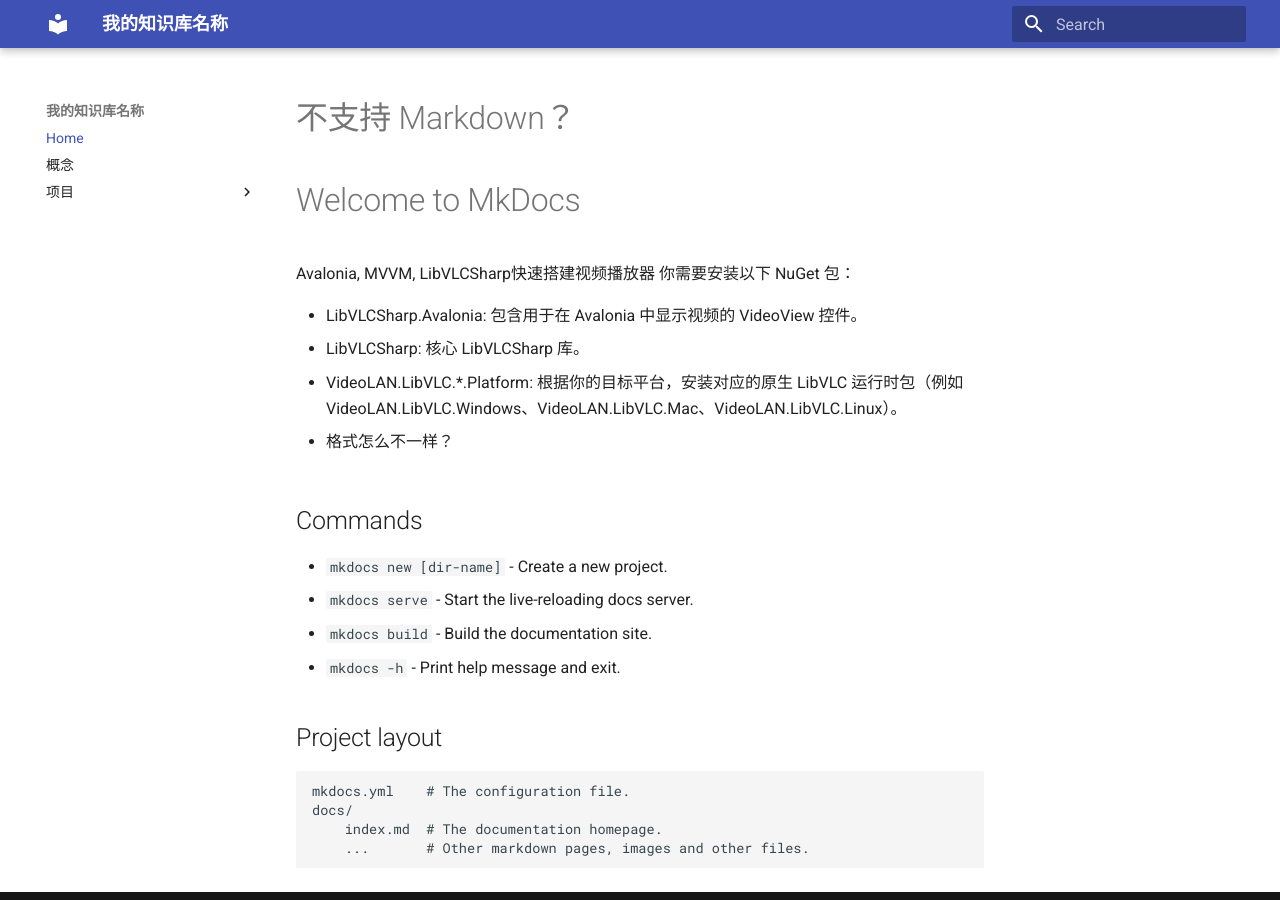
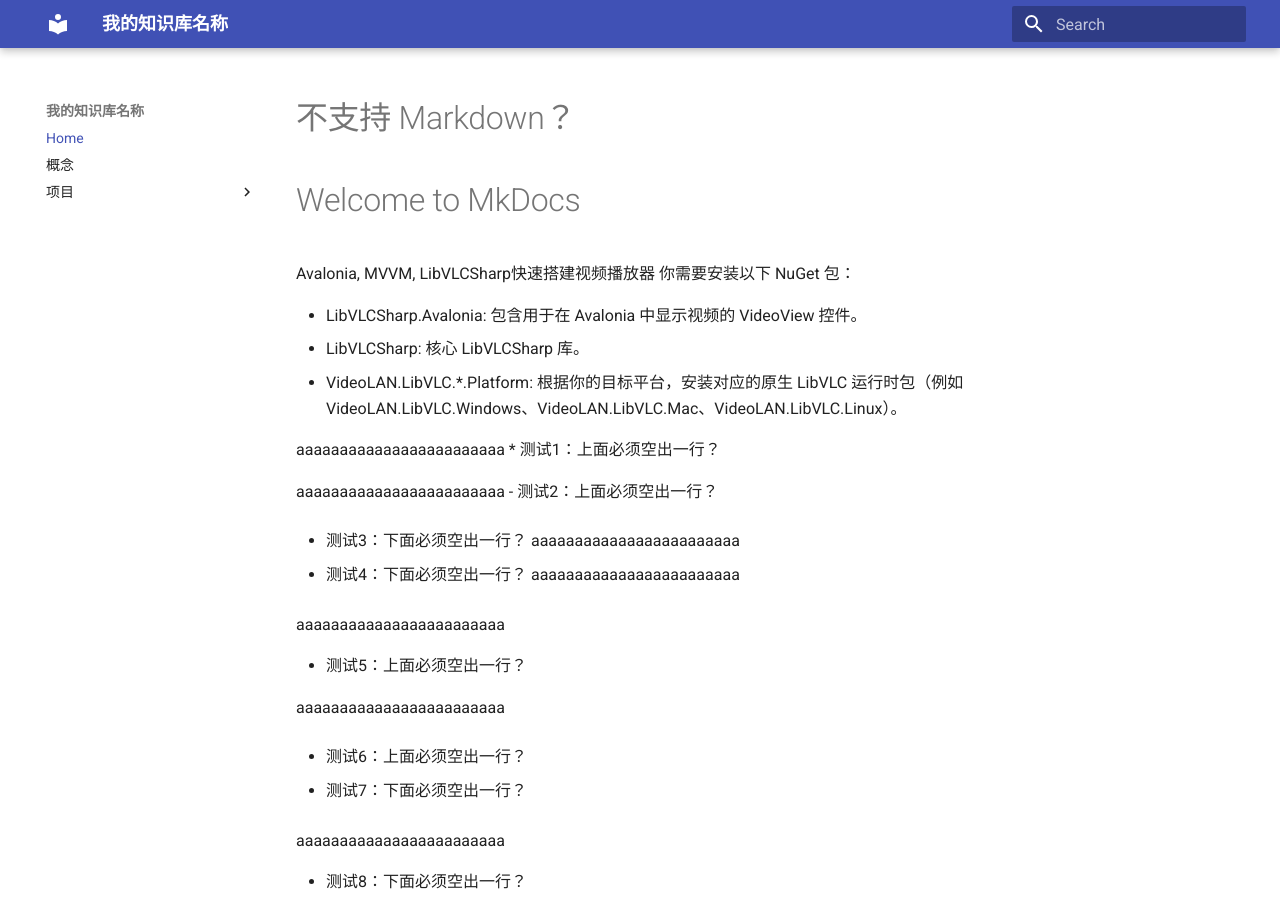
Before and after one commit to setsuodu/VideoPlayerApp, an MkDocs documentation site: the page built from docs/index.md, in a window 1280 px wide and 900 px high. Built offline with MkDocs 1.6.1 and Material for MkDocs 9.7.7, drawn with Linux system fonts in a browser that asks for light colours; some of the changed text lies outside the part shown.

Commit message:
test markdown

```diff
--- a/docs/index.md
+++ b/docs/index.md
@@ -9,7 +9,37 @@ Avalonia, MVVM, LibVLCSharp快速搭建视频播放器
 - LibVLCSharp: 核心 LibVLCSharp 库。
 - VideoLAN.LibVLC.*.Platform: 根据你的目标平台，安装对应的原生 LibVLC 运行时包（例如 VideoLAN.LibVLC.Windows、VideoLAN.LibVLC.Mac、VideoLAN.LibVLC.Linux）。
 
-* 格式怎么不一样？
+>>>
+
+aaaaaaaaaaaaaaaaaaaaaaaa
+* 测试1：上面必须空出一行？
+
+aaaaaaaaaaaaaaaaaaaaaaaa
+- 测试2：上面必须空出一行？
+
+* 测试3：下面必须空出一行？
+aaaaaaaaaaaaaaaaaaaaaaaa
+
+- 测试4：下面必须空出一行？
+aaaaaaaaaaaaaaaaaaaaaaaa
+
+aaaaaaaaaaaaaaaaaaaaaaaa
+
+* 测试5：上面必须空出一行？
+
+aaaaaaaaaaaaaaaaaaaaaaaa
+
+- 测试6：上面必须空出一行？
+
+* 测试7：下面必须空出一行？
+
+aaaaaaaaaaaaaaaaaaaaaaaa
+
+- 测试8：下面必须空出一行？
+
+aaaaaaaaaaaaaaaaaaaaaaaa
+
+>>>
 
 ## Commands
 
```
Also changed, not shown: docs/concepts/intro.md (+2 -0 lines), docs/projects/project_a.md (+2 -0 lines), docs/projects/project_b.md (+2 -0 lines).
